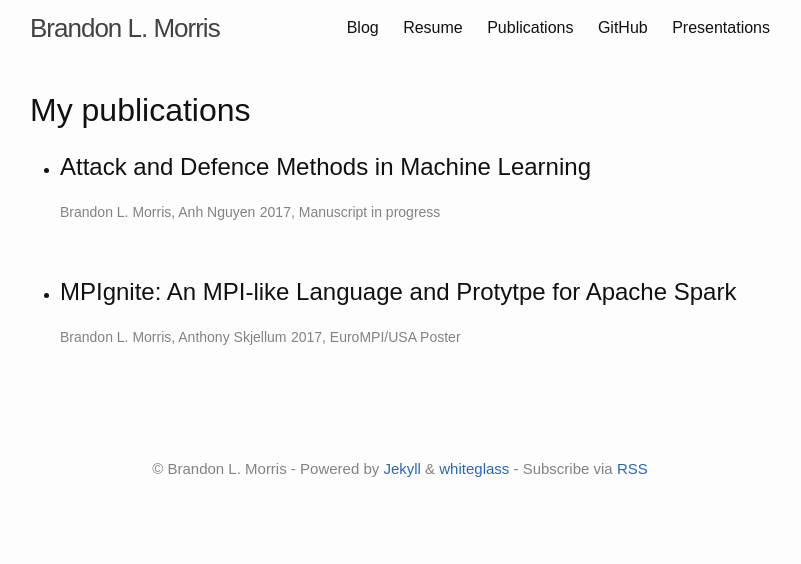
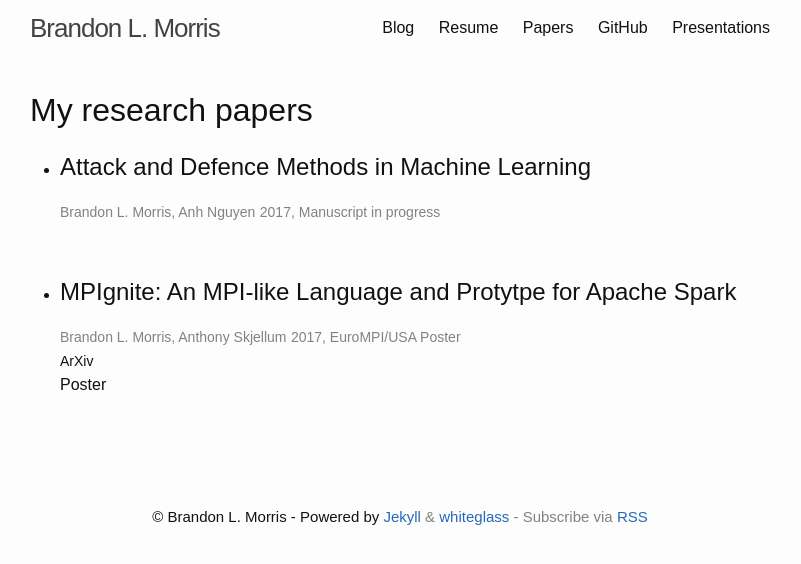
Before and after one commit to BrandonLMorris/brandonlmorris.github.io, a Jekyll site: the page built from publications.md, in a window 1280 px wide. Shown: the top 564 px of the page, without its empty margins (240-1041 px from the left). Built offline with Jekyll 4.4.1, drawn with Linux system fonts in a browser that asks for light colours.

Commit message:
Change 'publications' to 'papers'

```diff
--- a/_data/navigation.yml
+++ b/_data/navigation.yml
@@ -5,8 +5,8 @@ main:
     url: /archives/
   - title: "Resume"
     url: https://drive.google.com/open?id=0B5xh9L2fvTaxb1M5dGl6US1CeGM
-  - title: "Publications"
-    url: /publications/
+  - title: "Papers"
+    url: /papers/
   - title: "GitHub"
     url: https://github.com/brandonlmorris
   - title: "Presentations"
--- a/_data/publications.yml
+++ b/_data/publications.yml
@@ -9,5 +9,7 @@
   authors: Brandon L. Morris, Anthony Skjellum
   description:
   url: https://arxiv.org/abs/1707.04788
+  arxiv: https://arxiv.org/abs/1707.04788
   year: 2017
   venue: EuroMPI/USA Poster
+  poster: "https://www.mcs.anl.gov/eurompi2017/pics/posters/Brandon-Morris-MPIgnite-Poster.pdf"
--- a/_layouts/publications.html
+++ b/_layouts/papers.html
@@ -4,7 +4,7 @@ layout: default
 
 <div class="home">
 
-  <h1>My publications</h1>
+  <h1>My research papers</h1>
 
   {{ content }}
 
@@ -17,10 +17,25 @@ layout: default
 
       <li style="margin-bottom:7%">
         <h2>
-          <a class="post-link" {% if pub.url != empty %}href="{{ pub.url  }}"{% endif %}{% if lang != empty %} lang="{{ lang }}"{% endif %}>{{ pub.title | escape }}{% if post.external-url %} &rarr;{% endif %}</a>
+          {% if pub.url %}
+            <a class="post-link"
+              href="{{ pub.url  }}"
+            {% if lang != empty %}
+              lang="{{ lang }}"
+            {% endif %}>
+            {% endif %}
+            {{ pub.title | escape }}{% if post.external-url %} &rarr;{% endif %}{% if pub.url %}</a>{% endif %}
         </h2>
         <span class="post-meta">{{ pub.authors }}</span>
         <span class="post-meta">{{ pub.year }}, {{ pub.venue }}</span>
+        {% if pub.arxiv %}
+        <br>
+        <span class="post-meta"><a class="post-link" href="{{ pub.arxiv }}">ArXiv</span>
+        {% endif %}
+        {% if pub.poster %}
+        <br>
+        <span class="post-meta"><a class="post-link" href="{{ pub.poster }}">Poster</span>
+        {% endif %}
         <br>
         {{ pub.description }}
 
--- a/publications.md
+++ b/publications.md
@@ -1,5 +1,5 @@
 ---
-layout: publications
-title: "Publications"
-permalink: /publications/
+layout: papers
+title: "papers"
+permalink: /papers/
 ---
```
Also changed, not shown: 1 other file.
